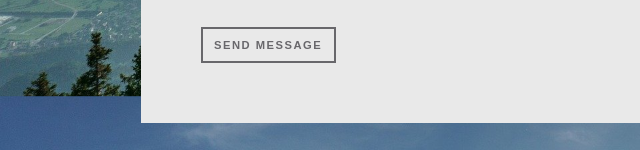
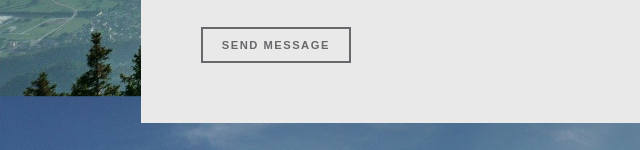
Before and after one commit to LassCissoko/FrontEnd-Mastering-Projet-2_Montagne, a plain HTML site: page index.html in a window 1280 px wide. Shown: the part 3469-3619 px from the top of the page, 0-640 px from the left. Drawn offline with Linux system fonts and the light colour scheme.

Commit message:
Correction button submit

```diff
--- a/assets/styles/layout/_footer.scss
+++ b/assets/styles/layout/_footer.scss
@@ -38,11 +38,8 @@ footer {
     border: solid 2px $color4;
     border-radius: 0;
     color: $color4;
-    width: 30%;
+    width: 150px;
     cursor: pointer;
-    position: relative;
-    overflow: hidden;
-    z-index: 1;
 
     &:hover {
       color: $color1;
```
Also changed, not shown: assets/styles/index.css, 1 other file.
